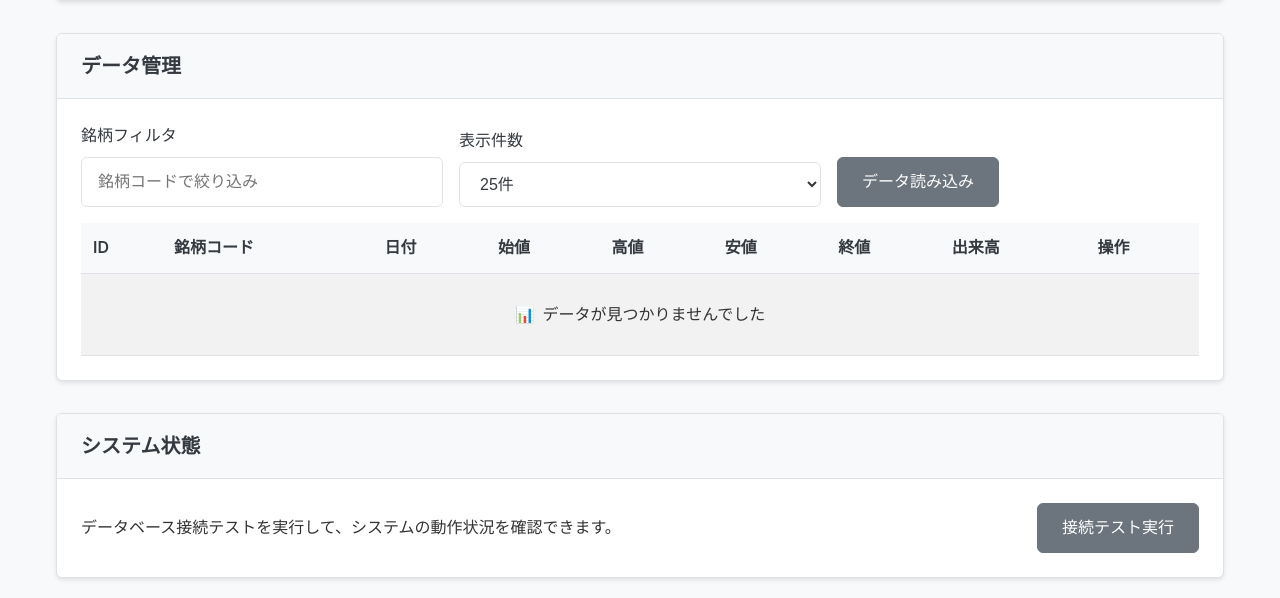
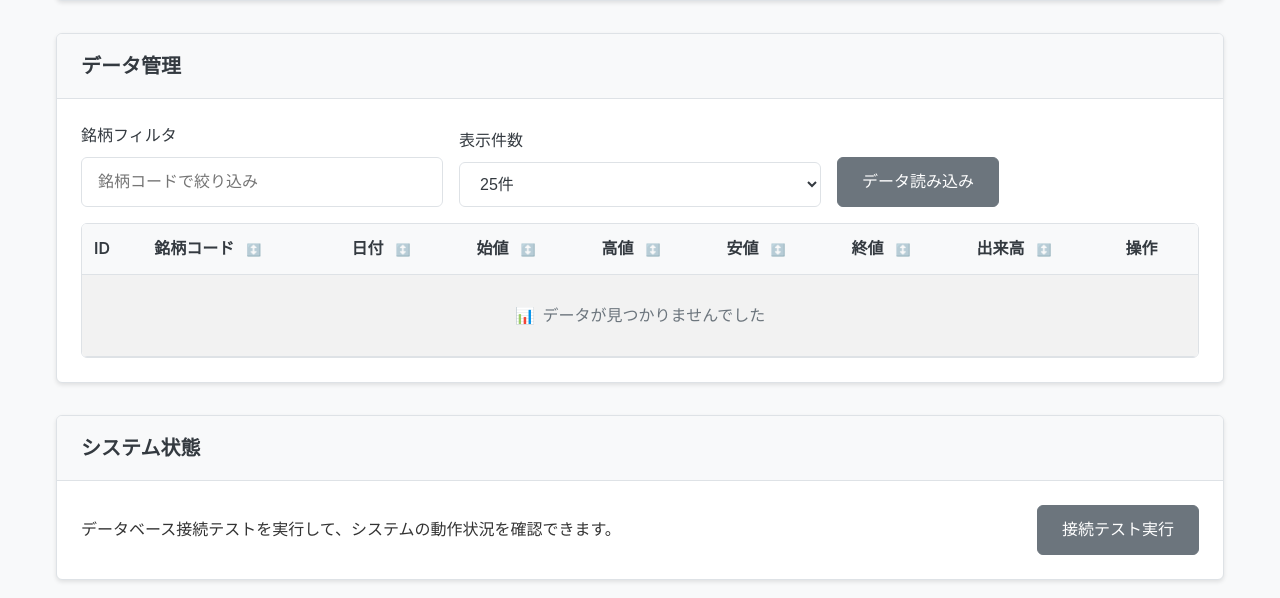
Before and after one commit to TIMMY-WEST/STOCK-INVESTMENT-ANALYZER, a Flask app: page / in a window 1280 px wide. Shown: the part 504-1102 px from the top of the page. Run offline with Flask 3, Linux system fonts and the light colour scheme; data that the repository does not hold is empty.

Commit message:
feat: Issue #20 株価データテーブル表示機能実装
完了した機能:
- テーブルソート機能実装（全カラム対応）
- レスポンシブテーブル改善（モバイル対応）
- ページネーション機能改善
- データフォーマット実装（価格・日付・出来高）
- データが存在しない場合のメッセージ表示

技術詳細:
- HTMLテーブルヘッダーにソート機能追加
- CSSレスポンシブ対応強化（768px/480px対応）
- JavaScriptソート・ページネーション機能実装
- モバイル向けdata-label属性追加

🤖 Generated with Claude Code

Co-Authored-By: Claude <noreply@anthropic.com>

```diff
--- a/app/static/style.css
+++ b/app/static/style.css
@@ -98,8 +98,199 @@ body {
 .field-error {
     display: block;
     margin-top: 0.25rem;
+    color: var(--error-color);
     font-size: 0.875rem;
+}
+
+/* Table Sorting Styles */
+.sortable {
+    cursor: pointer;
+    user-select: none;
+    position: relative;
+    transition: var(--transition);
+}
+
+.sortable:hover {
+    background-color: rgba(0, 123, 255, 0.1);
+}
+
+.sortable.sort-asc .sort-icon::before {
+    content: "🔼";
+}
+
+.sortable.sort-desc .sort-icon::before {
+    content: "🔽";
+}
+
+.sort-icon {
+    margin-left: 0.5rem;
+    font-size: 0.75rem;
+    opacity: 0.6;
+}
+
+.sortable:hover .sort-icon {
+    opacity: 1;
+}
+
+/* Responsive Table Enhancements */
+.table-container {
+    overflow-x: auto;
+    -webkit-overflow-scrolling: touch;
+    border: 1px solid var(--border-color);
+    border-radius: var(--border-radius);
+    background: white;
+}
+
+.table {
+    margin-bottom: 0;
+    min-width: 800px;
+}
+
+.table th {
+    background-color: var(--light-gray);
+    border-bottom: 2px solid var(--border-color);
+    font-weight: 600;
+    white-space: nowrap;
+    padding: 0.75rem;
+}
+
+.table td {
+    padding: 0.75rem;
+    vertical-align: middle;
+}
+
+.table-striped tbody tr:nth-of-type(odd) {
+    background-color: rgba(0, 0, 0, 0.025);
+}
+
+.text-right {
+    text-align: right;
+}
+
+.text-center {
+    text-align: center;
+}
+
+/* Mobile Responsive Styles */
+@media (max-width: 768px) {
+    .table-container {
+        font-size: 0.875rem;
+    }
+
+    .table th,
+    .table td {
+        padding: 0.5rem 0.25rem;
+    }
+
+    /* Hide less important columns on mobile */
+    .table th:nth-child(1), /* ID */
+    .table td:nth-child(1),
+    .table th:nth-child(4), /* 始値 */
+    .table td:nth-child(4),
+    .table th:nth-child(6), /* 安値 */
+    .table td:nth-child(6) {
+        display: none;
+    }
+
+    /* Make important columns wider on mobile */
+    .table th:nth-child(2), /* 銘柄コード */
+    .table td:nth-child(2) {
+        min-width: 80px;
+    }
+
+    .table th:nth-child(3), /* 日付 */
+    .table td:nth-child(3) {
+        min-width: 90px;
+    }
+}
+
+@media (max-width: 480px) {
+    .form-row {
+        flex-direction: column;
+        gap: 1rem;
+    }
+
+    .form-col {
+        width: 100%;
+    }
+
+    .card {
+        margin: 0.5rem;
+        padding: 1rem;
+    }
+
+    /* Stack mobile table vertically */
+    .table-container {
+        border: none;
+        background: transparent;
+    }
+
+    .table,
+    .table thead,
+    .table tbody,
+    .table th,
+    .table td,
+    .table tr {
+        display: block;
+    }
+
+    .table thead tr {
+        position: absolute;
+        top: -9999px;
+        left: -9999px;
+    }
+
+    .table tr {
+        border: 1px solid var(--border-color);
+        margin-bottom: 1rem;
+        background: white;
+        border-radius: var(--border-radius);
+        padding: 0.75rem;
+    }
+
+    .table td {
+        border: none;
+        position: relative;
+        padding: 0.5rem 0;
+        text-align: left !important;
+    }
+
+    .table td:before {
+        content: attr(data-label) ": ";
+        font-weight: 600;
+        color: var(--medium-gray);
+        margin-right: 0.5rem;
+    }
+}
+
+/* Loading and Error States */
+.loading-content,
+.error-content,
+.no-data-content {
+    display: flex;
+    align-items: center;
+    justify-content: center;
+    gap: 0.5rem;
+    padding: 2rem;
+    color: var(--medium-gray);
+}
+
+.loading-spinner {
+    animation: spin 1s linear infinite;
+}
+
+@keyframes spin {
+    from { transform: rotate(0deg); }
+    to { transform: rotate(360deg); }
+}
+
+.error-content {
     color: var(--error-color);
+}
+
+.btn-sm {
+    padding: 0.25rem 0.5rem;
+    font-size: 0.875rem;
 }
 
 .loading-content,
--- a/app/templates/index.html
+++ b/app/templates/index.html
@@ -132,13 +132,34 @@
                             <thead>
                                 <tr>
                                     <th scope="col">ID</th>
-                                    <th scope="col">銘柄コード</th>
-                                    <th scope="col">日付</th>
-                                    <th scope="col">始値</th>
-                                    <th scope="col">高値</th>
-                                    <th scope="col">安値</th>
-                                    <th scope="col">終値</th>
-                                    <th scope="col">出来高</th>
+                                    <th scope="col" class="sortable" data-sort="symbol">
+                                        銘柄コード
+                                        <span class="sort-icon">↕️</span>
+                                    </th>
+                                    <th scope="col" class="sortable" data-sort="date">
+                                        日付
+                                        <span class="sort-icon">↕️</span>
+                                    </th>
+                                    <th scope="col" class="sortable" data-sort="open">
+                                        始値
+                                        <span class="sort-icon">↕️</span>
+                                    </th>
+                                    <th scope="col" class="sortable" data-sort="high">
+                                        高値
+                                        <span class="sort-icon">↕️</span>
+                                    </th>
+                                    <th scope="col" class="sortable" data-sort="low">
+                                        安値
+                                        <span class="sort-icon">↕️</span>
+                                    </th>
+                                    <th scope="col" class="sortable" data-sort="close">
+                                        終値
+                                        <span class="sort-icon">↕️</span>
+                                    </th>
+                                    <th scope="col" class="sortable" data-sort="volume">
+                                        出来高
+                                        <span class="sort-icon">↕️</span>
+                                    </th>
                                     <th scope="col">操作</th>
                                 </tr>
                             </thead>
```
Also changed, not shown: app/static/script.js (+171 -13 lines).
